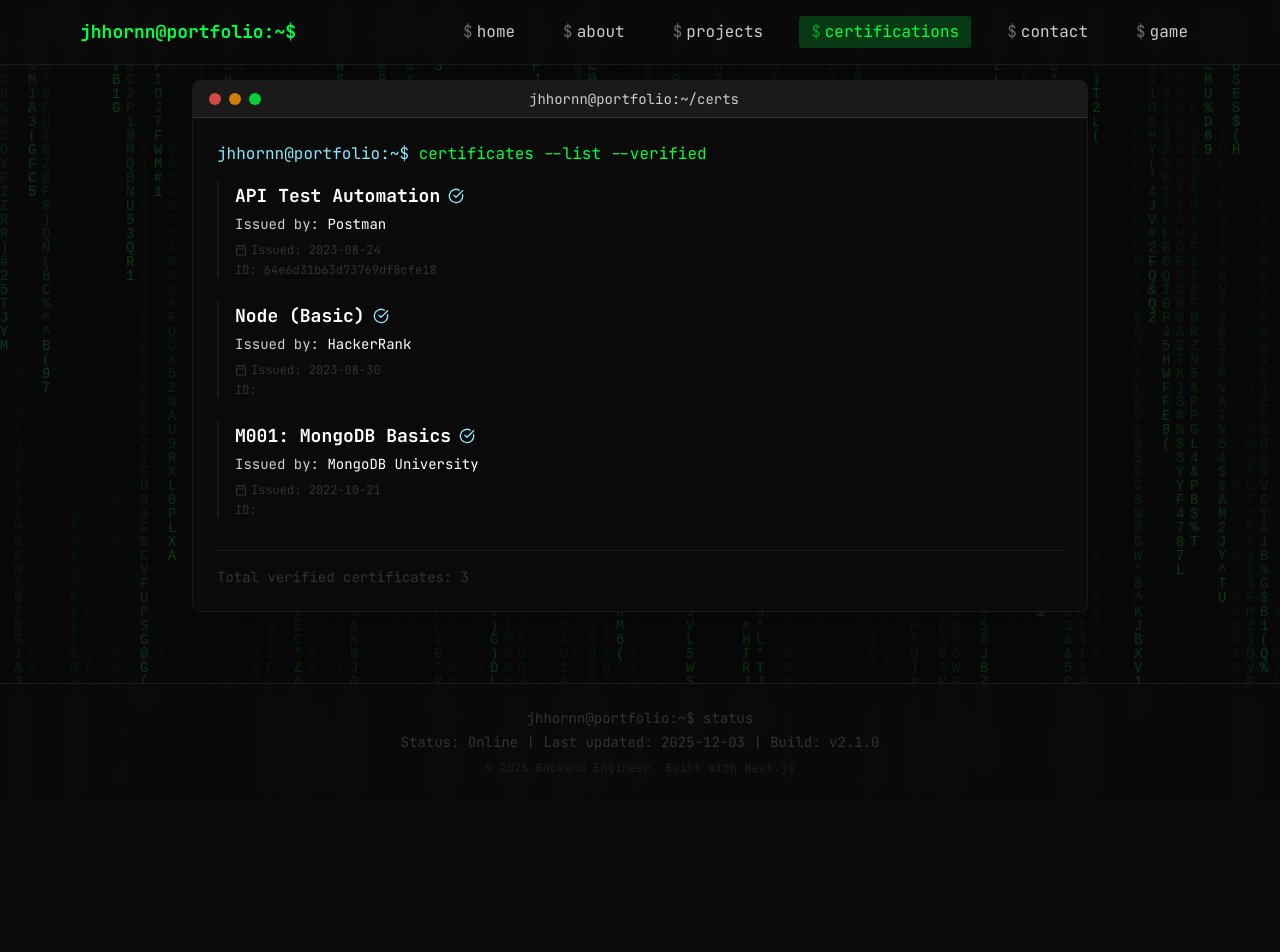
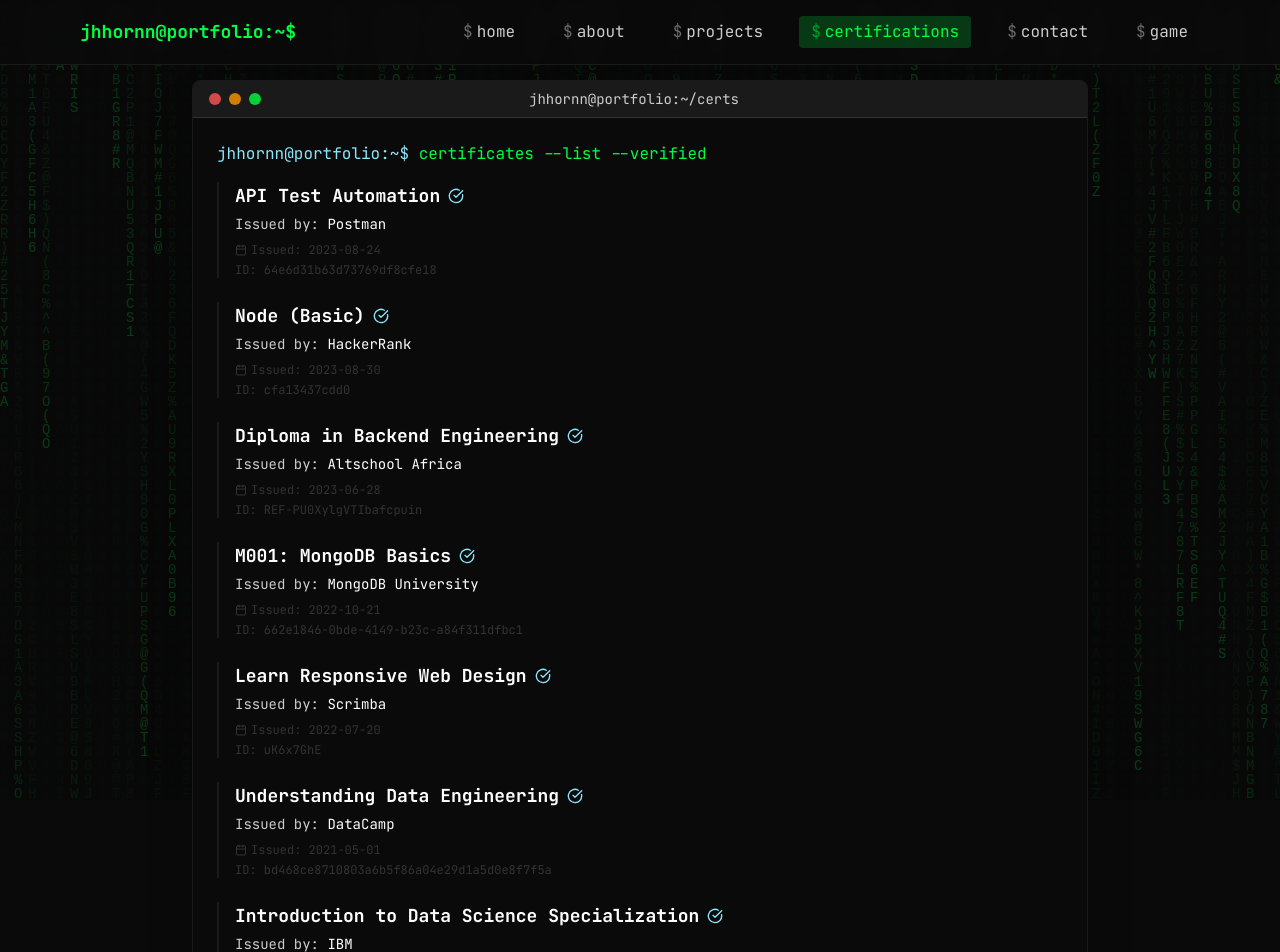
Before and after one commit to jhhornn/my-portfolio, a Next.js app: page /certifications in a window 1280 px wide. Shown: the top 952 px of the page. Before the commit the page ends 800 px from the top, so only its background shows below. Built offline with nearby package versions, Linux system fonts and the light colour scheme.

Commit message:
feat: add experience page and navigation link, and update certifications with new entries and credential IDs.

```diff
--- a/app/certifications/page.tsx
+++ b/app/certifications/page.tsx
@@ -22,8 +22,18 @@
         issuer: "HackerRank",
         date: "2023-08-30",
         expires: null,
-        credentialId: null,
+        credentialId: "cfa13437cdd0",
         link: "https://www.hackerrank.com/certificates/cfa13437cdd0",
+        verified: true,
+    },
+    {
+        id: "altschool",
+        name: "Diploma in Backend Engineering",
+        issuer: "Altschool Africa",
+        date: "2023-06-28",
+        expires: null,
+        credentialId: "REF-PU0XylgVTIbafcpuin",
+        link: "https://www.linkedin.com/in/jhhornn/overlay/1635541783173/single-media-viewer/?profileId=ACoAAC2n2wEByjw7qgX2zrzjQ5gg577qZKPuorU",
         verified: true,
     },
     {
@@ -32,8 +42,38 @@
         issuer: "MongoDB University",
         date: "2022-10-21",
         expires: null,
-        credentialId: null,
+        credentialId: "662e1846-0bde-4149-b23c-a84f311dfbc1",
         link: "https://university.mongodb.com/course_completion/662e1846-0bde-4149-b23c-a84f311dfbc1?utm_source=copy&utm_medium=social&utm_campaign=university_social_sharing",
+        verified: true,
+    },
+    {
+        id: "scrimba",
+        name: "Learn Responsive Web Design",
+        issuer: "Scrimba",
+        date: "2022-07-20",
+        expires: null,
+        credentialId: "uK6x7GhE",
+        link: "https://scrimba.com/certificate/uK6x7GhE/gresponsive",
+        verified: true,
+    },
+    {
+        id: "dataeng",
+        name: "Understanding Data Engineering",
+        issuer: "DataCamp",
+        date: "2021-05-01",
+        expires: null,
+        credentialId: "bd468ce8710803a6b5f86a04e29d1a5d0e8f7f5a",
+        link: "https://www.datacamp.com/completed/statement-of-accomplishment/course/bd468ce8710803a6b5f86a04e29d1a5d0e8f7f5a",
+        verified: true,
+    },
+    {
+        id: "idss",
+        name: "Introduction to Data Science Specialization",
+        issuer: "IBM",
+        date: "2020-07-29",
+        expires: null,
+        credentialId: "3CNDX4HBKGEX",
+        link: "https://www.coursera.org/account/accomplishments/specialization/certificate/3CNDX4HBKGEX",
         verified: true,
     },
 ];
```
